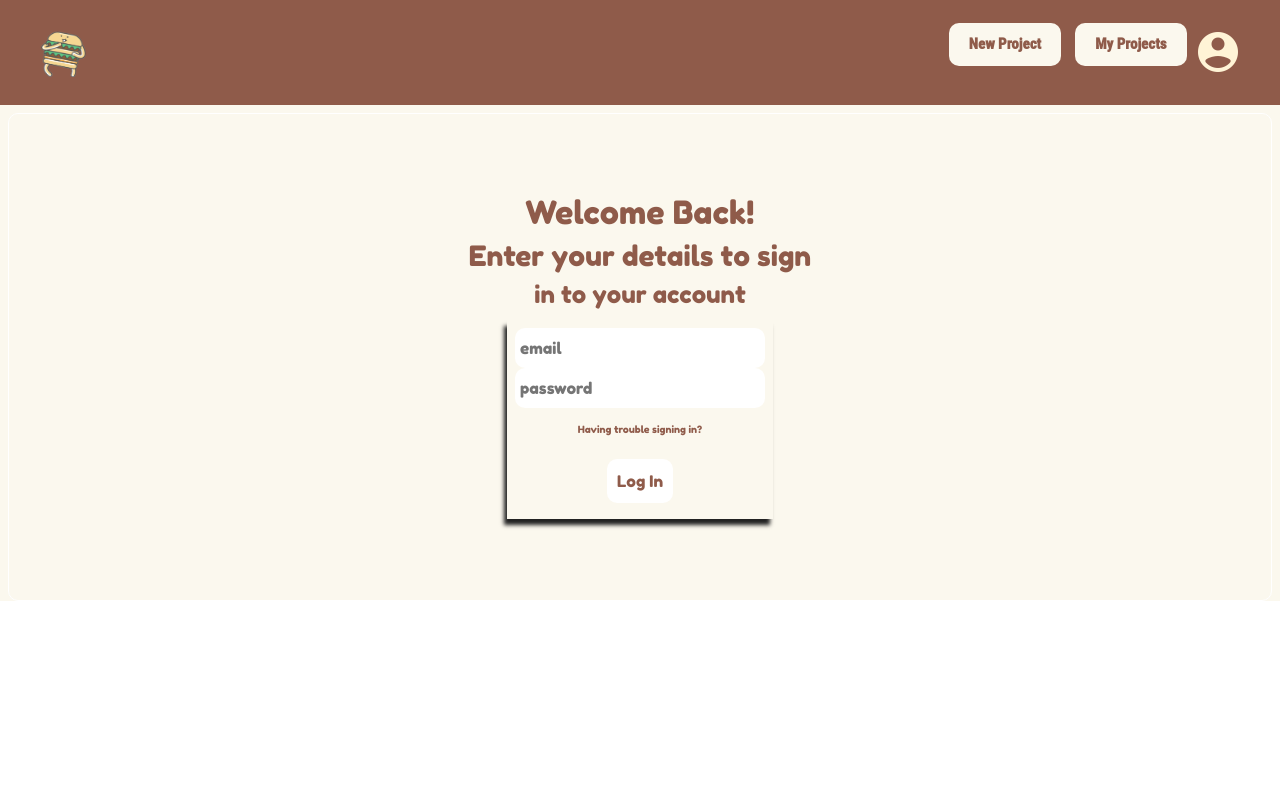
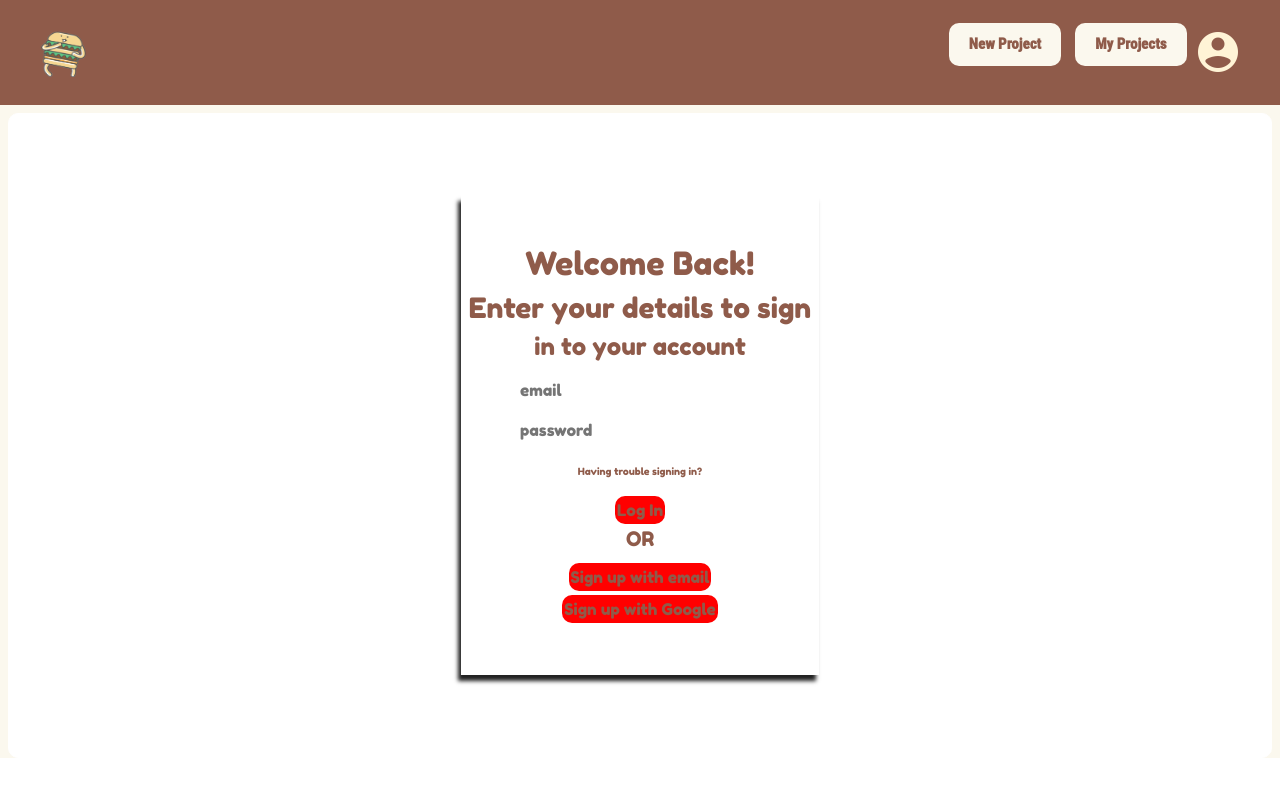
Before and after one commit to Kevmister331/project-panini, a React (Create React App) app: page /login in a window 1280 px wide. Shown: the top 796 px of the page. Built offline with nearby package versions, Linux system fonts and the light colour scheme; no server answers; a web font is replaced by a local one.

Commit message:
- finished task list functionality - fixed up login page

```diff
--- a/src/App.css
+++ b/src/App.css
@@ -282,10 +282,10 @@ dashboard2body {
   text-align: center;
   display: flex;
   flex-direction: column;
-  min-height: 20vh;
+  min-height: 60vh;
   align-items: center;
   justify-content: center;
-  background-color: #FBF8EE;
+  background-color: white;
   padding: 0.5rem;
   margin: 0.1rem;
 }
@@ -324,11 +324,20 @@ button2 {
 
 button3 {
   border: none;
-  background-color: white;
-  padding: 10px;
+  background-color: red;
+  padding: 2px;
   border-radius: 10px;
   cursor: pointer;
-  margin: 0.5rem;
+  margin: 0.2rem;
+}
+
+button4 {
+  border: none;
+  background-color: red;
+  padding: 2px;
+  border-radius: 10px;
+  cursor: pointer;
+  margin: 0.1rem;
 }
 
 #dancing {
--- a/src/pages/Dashboard2.jsx
+++ b/src/pages/Dashboard2.jsx
@@ -27,22 +27,23 @@ function Dashboard2(){
     }
 
     const deleteTask = (id) => {
+        let newTasks = toDo.filter( task => task.id !== id)
+        setToDo(newTasks);
 
     }
 
     const markDone = (id) => {
-
-    }
-
-    const cancelUpdate = () => {
-
+        let newTask = toDo.map( task => {
+            if ( task.id === id)
+            {
+                return({...task, status: !task.status })
+            }
+            return task;
+        })
+       setToDo(newTask);
     }
 
     const changeTask = (e) => {
-
-    }
-
-    const updateTask = (e) => {
 
     }
 
@@ -51,19 +52,6 @@ function Dashboard2(){
             <br></br>
             <h2>My Projects</h2>
             <br></br>
-
-            <div className="row">
-                <div className="col">
-                    <input
-                    className="form-control form-control-lg"/>
-
-                </div>
-
-                <div className="col-auto">
-                    <button className="btn btn-lg btn-success mr-20">Update</button>
-                    <button className="btn btn-lg btn-warning">Cancel</button>
-                </div>
-            </div>
             <br />
 
             <div className="row">
@@ -102,13 +90,13 @@ function Dashboard2(){
 
                             </div>
                             <div className="iconsWrap">
-                                <span title="Completed / Not Completed">
+                                <span title="Completed / Not Completed"onClick={ (e) => markDone(task.id) }>
                                     <FontAwesomeIcon icon={faCircleCheck} />
                                 </span>
                                 <span title="Edit">
                                     <FontAwesomeIcon icon={faPen} />
                                 </span>
-                                <span title="Delete">
+                                <span title="Delete" onClick={() => deleteTask(task.id)}>
                                     <FontAwesomeIcon icon={faTrashCan} />
                                 </span>
                             </div>
--- a/src/pages/Login.jsx
+++ b/src/pages/Login.jsx
@@ -11,14 +11,17 @@ const Login = () => {
 
     return (
       <div className="auth-form-container">
+      <form className="login-form" onSubmit={handleSubmit}>
         <h2>Welcome Back!</h2>
         <h3>Enter your details to sign</h3>
         <h4>in to your account</h4>
-      <form className="login-form" onSubmit={handleSubmit}>
         <input value={email} onChange={(e) => setEmail(e.target.value)}type="email" placeholder="email" id="email" name="email"/>
         <input value={pass} onChange={(e) => setPass(e.target.value)}type="password" placeholder="password" id="password" name="password"/>
         <button2>Having trouble signing in?</button2>
         <button3 type="submit">Log In</button3>
+        <h5>OR</h5>
+        <button3 type="submit">Sign up with email</button3>
+        <button4 type="submit">Sign up with Google</button4>
       </form>
       </div>
     )
```
